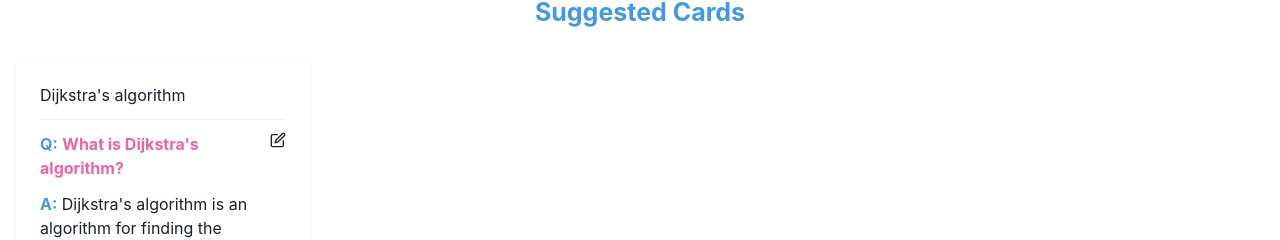
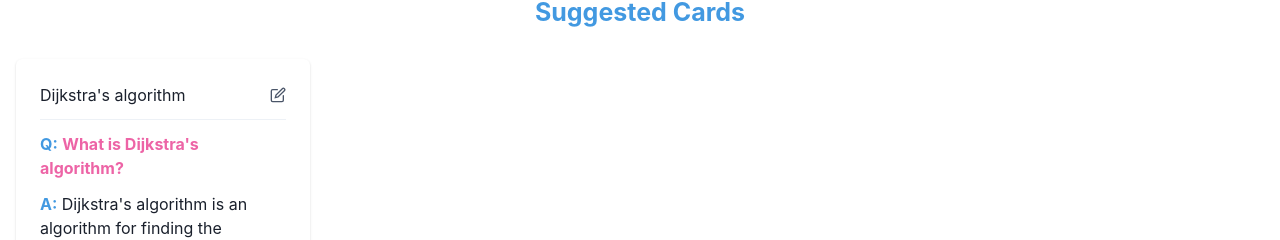
Before and after one commit to thomasyao15/gpt-flashcards, a React (Create React App) app in the folder client/: page / in a window 1280 px wide. Shown: the part 513-753 px from the top of the page. Built offline with nearby package versions, Linux system fonts and the light colour scheme.

Commit message:
fix: styling of edit textarea

```diff
--- a/client/src/components/Flashcard.tsx
+++ b/client/src/components/Flashcard.tsx
@@ -59,9 +59,19 @@ const Flashcard: React.FC<CardProps> = ({
     <Card key={card.uuid} p={1}>
       <CardBody>
         <Stack spacing="3">
-          <Text size="sm">{card.topic}</Text>
+          <Box display={"flex"} justifyContent="space-between" alignItems="center">
+            <Text size="sm">{card.topic}</Text>
+            {isEditing ? (
+              <Box>
+                <CheckIcon onClick={handleSave} cursor={"pointer"} mr={2} boxSize={4} color={"green.300"} />
+                <CloseIcon onClick={handleCancel} cursor={"pointer"} boxSize={3} color={"red.300"} />
+              </Box>
+            ) : (
+              <EditIcon onClick={handleEdit} cursor={"pointer"} color={"gray.600"} />
+            )}
+          </Box>
           <Divider />
-          <Box display={"flex"} justifyContent="space-between">
+          <Box>
             <Text>
               <Text as="span" fontWeight="bold" color="blue.400">
                 Q:
@@ -81,28 +91,25 @@ const Flashcard: React.FC<CardProps> = ({
                 </Text>
               )}
             </Text>
-            <EditIcon onClick={handleEdit} />
           </Box>
-          <Box display={"flex"} justifyContent="space-between">
+
+          <Box>
             <Text>
               <Text as="span" fontWeight="bold" color="blue.400">
                 A:
               </Text>{" "}
-              {isEditing ? (
-                <Textarea
-                  value={editedAnswer}
-                  onChange={(e) => setEditedAnswer(e.target.value)}
-                />
-              ) : (
+              {!isEditing && (
                 card.answer
               )}
             </Text>
-            {isEditing ? (
-              <Box>
-                <CheckIcon onClick={handleSave} />
-                <CloseIcon onClick={handleCancel} />
-              </Box>
-            ) : null}
+            {isEditing && (
+              <Textarea
+                value={editedAnswer}
+                onChange={(e) => setEditedAnswer(e.target.value)}
+                w={"100%"}
+                width={"100%"}
+              />
+            )}
           </Box>
         </Stack>
       </CardBody>
```
